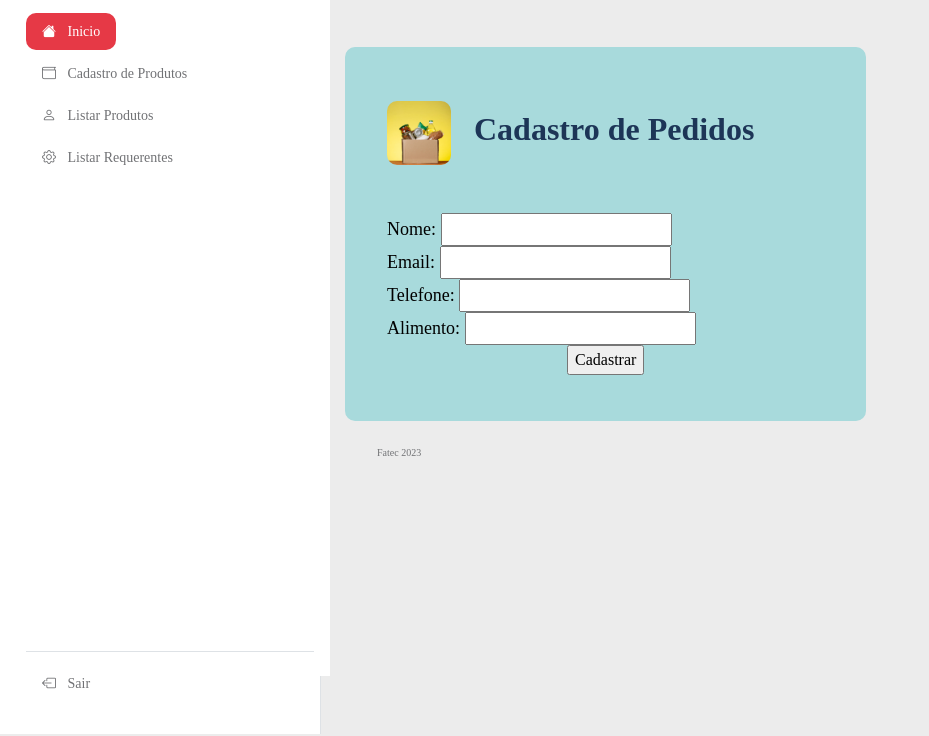
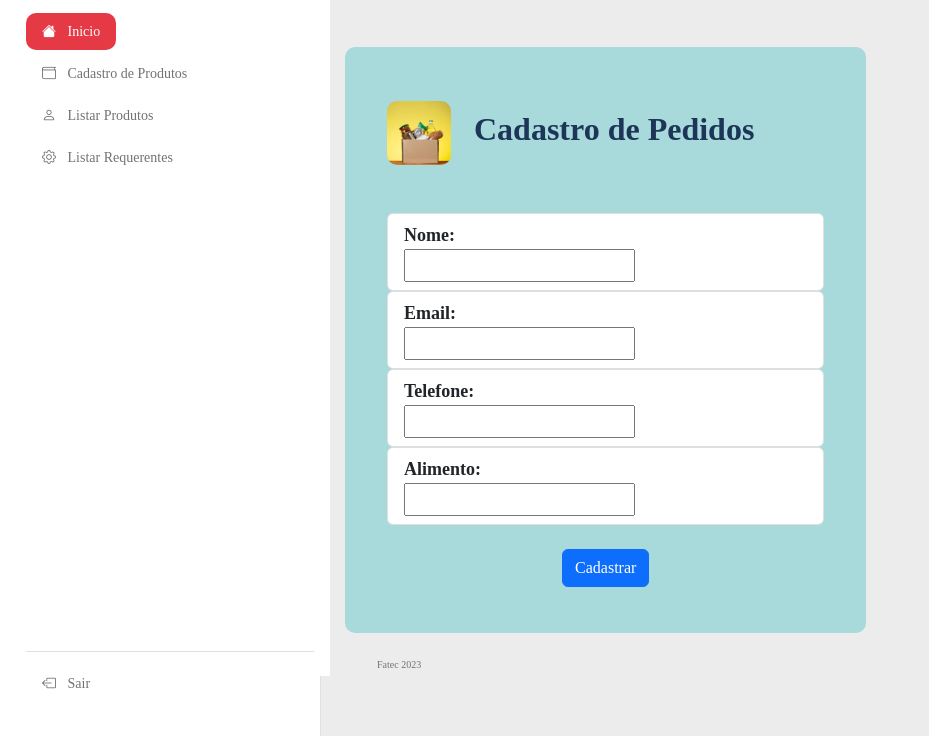
Before and after one commit to Vicrisfell/Projeto_integrador_3, a Django app: page /cadastroRequerente/ in a window 1280 px wide. Shown: the part 124-860 px from the top of the page, without its empty margins (0-929 px from the left). Run offline with Django 4.2, Linux system fonts and the light colour scheme; some libraries are stand-ins or nearby versions; some web fonts are replaced.

Commit message:
bug no forms

```diff
--- a/CODIFICAÇÃO/FoodManager/core/templates/cadastroRequerente.html
+++ b/CODIFICAÇÃO/FoodManager/core/templates/cadastroRequerente.html
@@ -193,12 +193,45 @@
                                 <form action="{% url 'cadastroRequerente' %}" method="POST">
                                     <br>
                                     {% csrf_token %}
+                                    {% for field in form %}
+                                    <div
+                                        class="form-group {% if field.name == 'ultimo_campo' %}ultimo-campo{% endif %}">
+                                        <ul class="list-group">
+                                            <li class="list-group-item">
+                                                <strong>{{ field.label_tag }}</strong>
+                                                {% if field.name == 'nome' %}
+                                                <p class="field-nome field-value-no-border ">{{ field }}</p>
+                                                {% elif field.name == 'email' %}
+                                                <p class="field-quantidade">{{ field }}</p>
+                                                {% elif field.name == 'telefone' %}
+                                                <p class="field-validade">{{ field }}</p>
+                                                {% elif field.name == 'alimento' %}
+                                                <p class="field-alimento">{{ field }}</p>
+                                                {% else %}
+                                                <p>{{ field }}</p>
+                                                {% endif %}
+                                            </li>
+                                        </ul>
+                                    </div>
+                                    {% endfor %}
+                                    <br>
+                                    <div class="form-group ">
+                                        <div class="form-actions">
+                                            <center><button type="submit" class="btn btn-primary buttoncad"
+                                                    value="Cadastrar">
+                                                    Cadastrar
+                                                </button>
+
+                                            </center>
+                                        </div>
+                                    </div>
+                                    <!-- {% csrf_token %}
                                     {{form.as_p}}
                                     <div class="form-actions">
                                         <center>
                                             <input type="submit" value="Cadastrar">
                                         </center>
-                                    </div>
+                                    </div> -->
                                 </form>
                             </div>
                         </div>
```
Also changed, not shown: CODIFICAÇÃO/FoodManager/core/templates/cadastroProduto2.html (deleted, +0 -40 lines).
